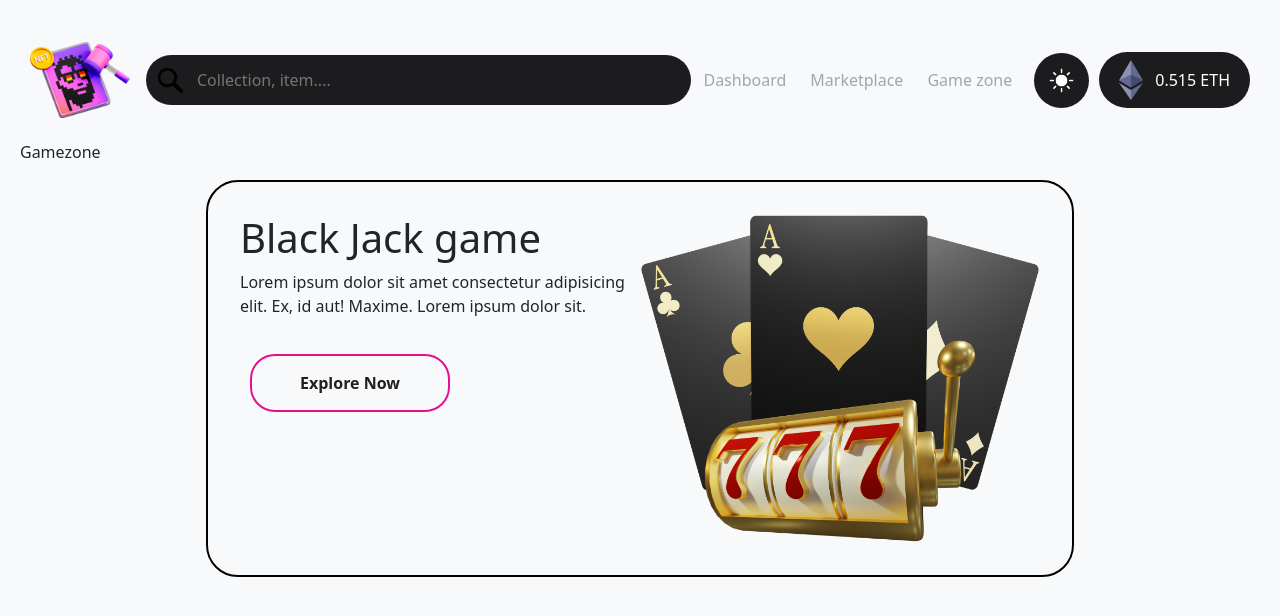
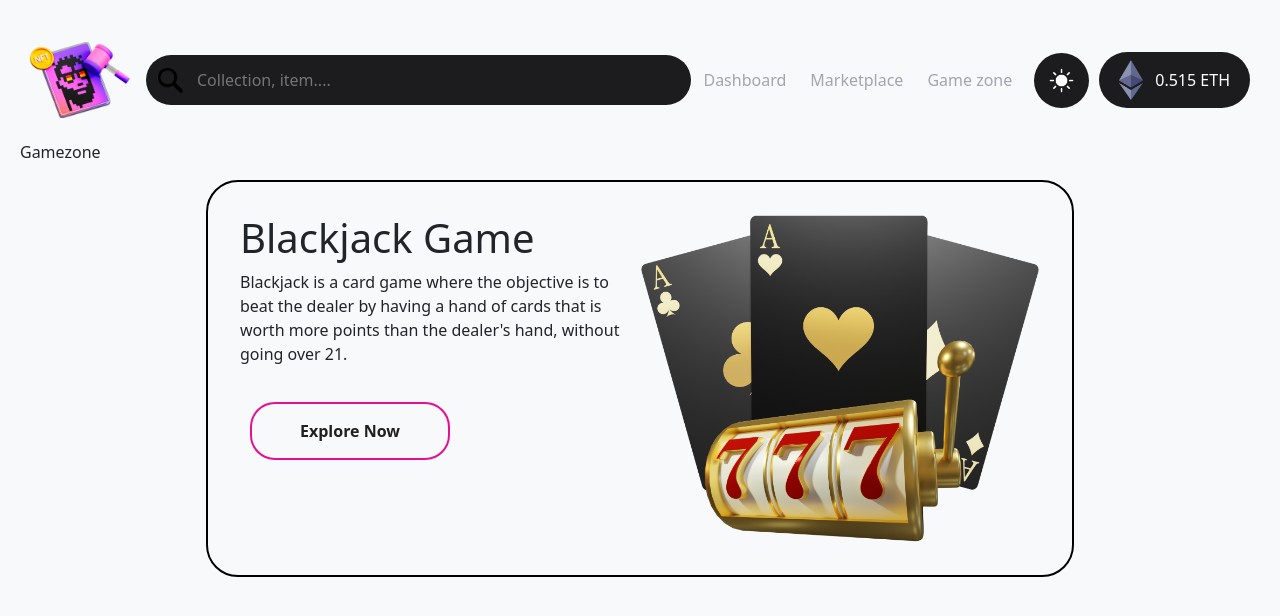
Before and after one commit to lugh-tuatha/nft.azriel, a React (Vite) app: page / in a window 1280 px wide. Both pictures are taken after a click on the element "Game zone". Shown: the top 616 px of the page. Built offline with nearby package versions, Linux system fonts and the light colour scheme.

Commit message:
add function: gameCards can be reusable with diff name

```diff
--- a/src/components/gameCards/gameCards.css
+++ b/src/components/gameCards/gameCards.css
@@ -12,3 +12,7 @@
 .gameContainer > img{
   max-width: 25rem;
 }
+
+.gameDescContainer{
+  max-width: 50%;
+}
--- a/src/components/gameCards/index.jsx
+++ b/src/components/gameCards/index.jsx
@@ -4,17 +4,17 @@ import blackJackGame from '../../assets/image/games/blackjack.png'
 
 import Button from '../button'
 
-function GameCards(){
+function GameCards({title, description, image}){
   return (
     <div className='gameCardContainer'>
       <div className="gameDescContainer">
-        <h1>Black Jack game</h1>
-        <p>Lorem ipsum dolor sit amet consectetur adipisicing elit. Ex, id aut! Maxime. Lorem ipsum dolor sit.</p>
+        <h1>{title}</h1>
+        <p>{description}</p>
         <Button />
       </div>
 
       <div className="gameContainer">
-        <img src={blackJackGame} alt="blackjack game banner" />
+        <img src={image} alt={title} />
       </div>
 
     </div>
--- a/src/pages/GameZone.jsx
+++ b/src/pages/GameZone.jsx
@@ -1,10 +1,17 @@
 import GameCards from "../components/gameCards"
+
+import blackJackGame from '../assets/image/games/blackjack.png'
+
 
 export default function GameZone() {
   return (
     <div>
       <p>Gamezone</p>
-      <GameCards />
+      <GameCards
+        title="Blackjack Game"
+        description="Blackjack is a card game where the objective is to beat the dealer by having a hand of cards that is worth more points than the dealer's hand, without going over 21."
+        image={blackJackGame}
+      />
     </div>
   )
 }
```
Also changed, not shown: src/pages/Games/blackjack.jsx (added).
